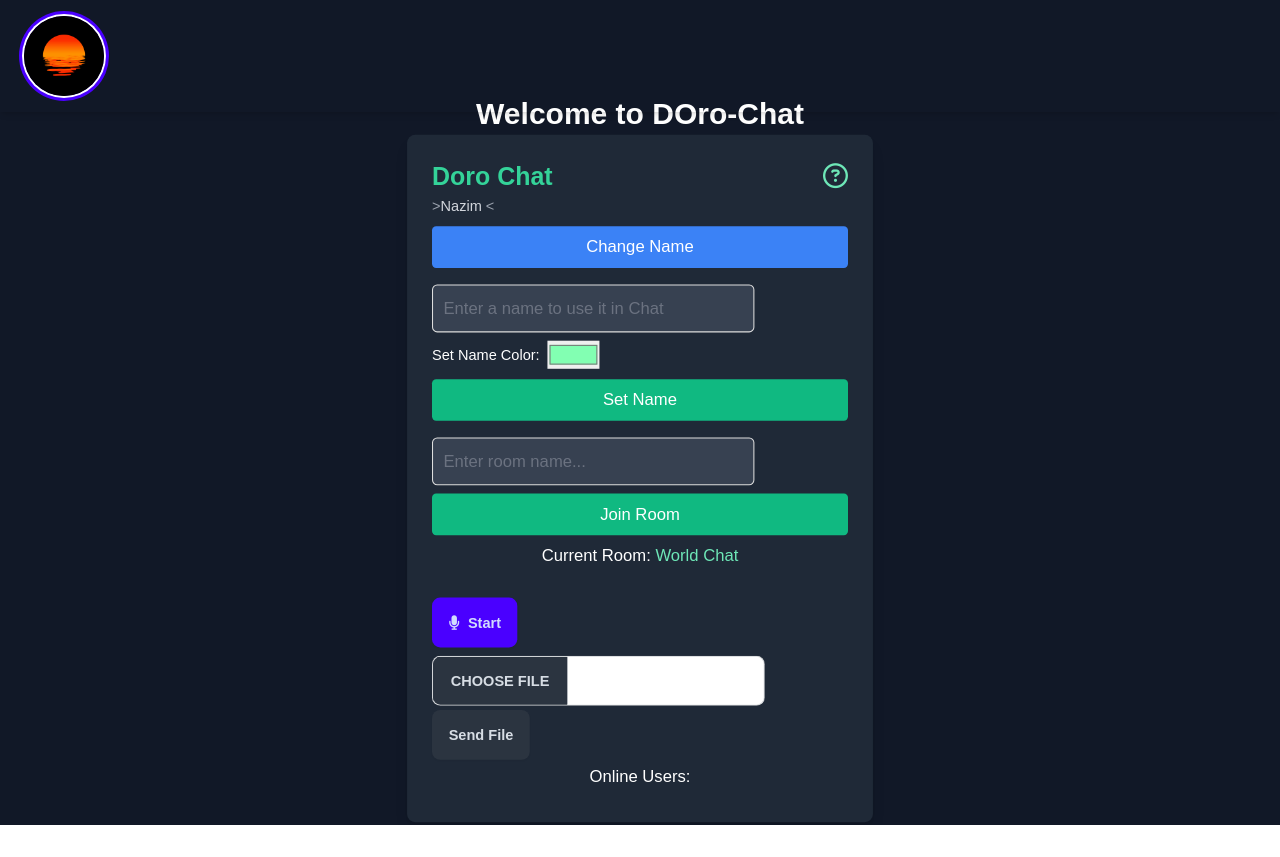
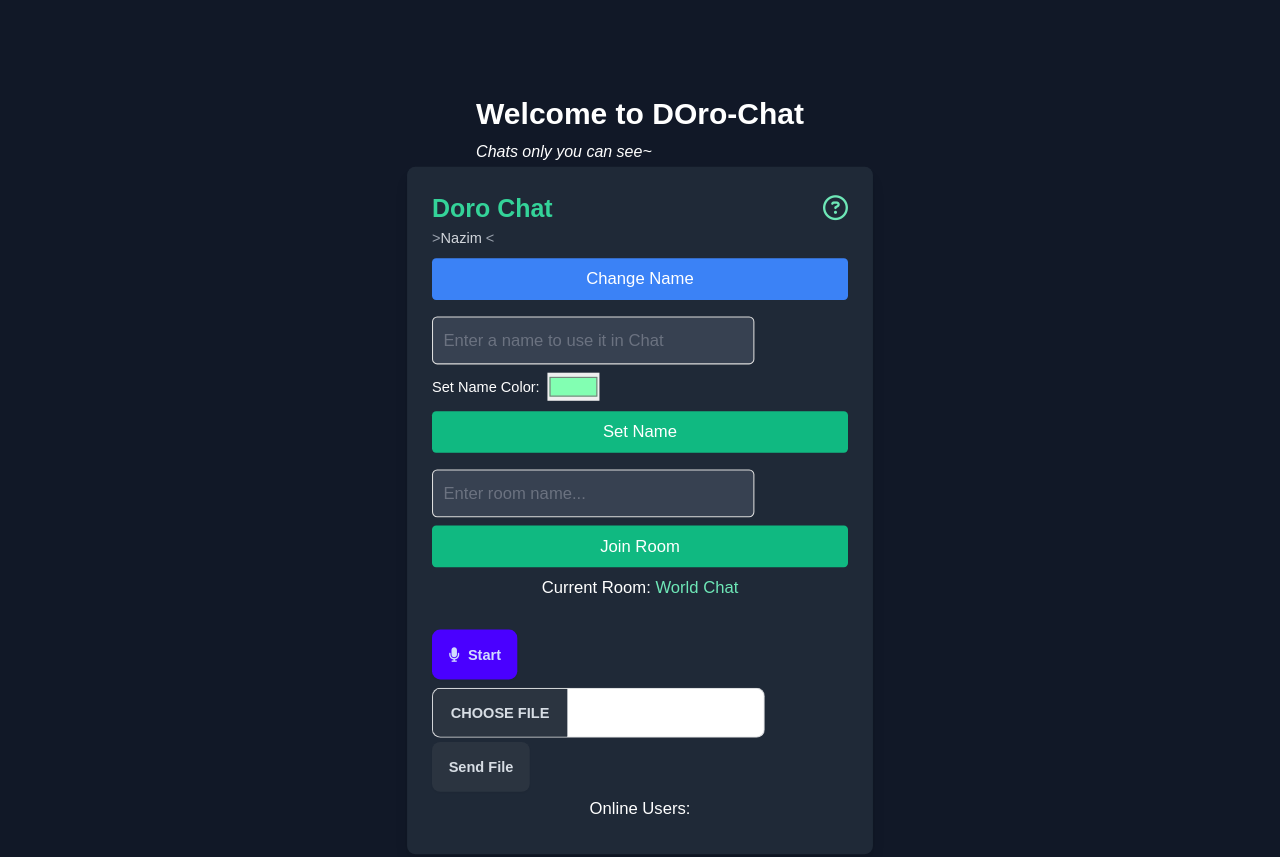
Before and after one commit to Abdul-Ahadexpo/online-chat, a website: page public/index.html in a window 1280 px wide. Before the commit the page ends 825 px from the top, so only its background shows below. Drawn offline with nearby package versions, Linux system fonts and the light colour scheme; no server answers.

Commit message:
Update index.html

```diff
--- a/public/index.html
+++ b/public/index.html
@@ -289,7 +289,7 @@
 
 
 <!-- Navbar -->
-<div class="navbar bg-transparent fixed top-0 left-0 w-full shadow-md z-[9999]">
+<div class="navbar bg-transparent fixed top-0 left-full w-full z-[9999]">
   <div class="flex items-center justify-end px-4 py-2">
     <!-- Avatar with Dropdown -->
     <div class="dropdown dropdown-end">
@@ -314,6 +314,7 @@
   <!-- Replace this with your page content -->
   <div class="p-4">
     <h1 class="text-3xl font-bold text-white">Welcome to DOro-Chat</h1>
+    <p class="mt-2 italic">Chats only you can see~</p>
   </div>
 </div>
 
@@ -327,6 +328,7 @@
     <button onclick="closeProfileModal()" class="btn btn-secondary w-full mt-2">Cancel</button>
   </div>
 </div>
+
 
 
 
```
